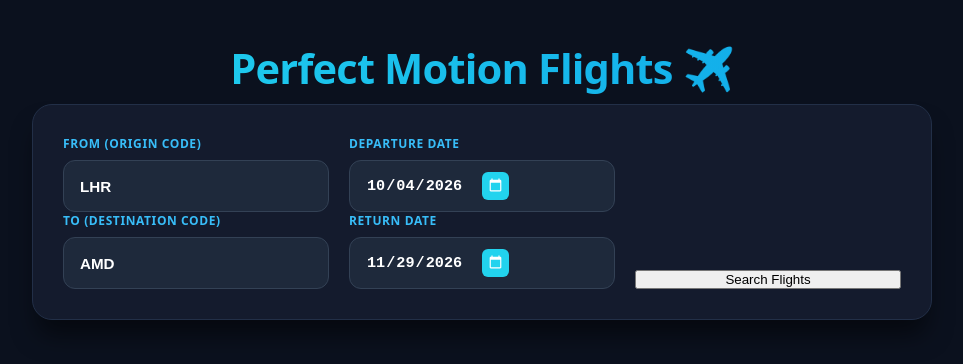
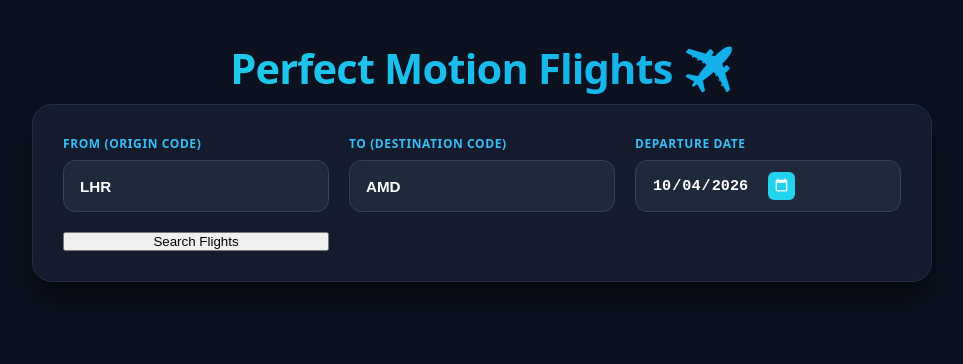
Before and after one commit to Milanbamaniya5/perfect-motion-flights, a Next.js app: page / in a window 1280 px wide. Shown: the top 364 px of the page, without its empty margins (158-1121 px from the left). Built offline with nearby package versions, Linux system fonts and the light colour scheme.

Commit message:
Remove return date input from flight search form

```diff
--- a/app/page.js
+++ b/app/page.js
@@ -7,30 +7,27 @@
   const [origin, setOrigin] = useState('LHR');
   const [destination, setDestination] = useState('AMD');
   const [departureDate, setDepartureDate] = useState('2026-10-04');
-  const [returnDate, setReturnDate] = useState('2026-11-29');
   const router = useRouter();
 
   const handleSearch = (e) => {
     e.preventDefault();
-    router.push(`/search?origin=${origin}&destination=${destination}&departureDate=${departureDate}&returnDate=${returnDate}`);
+    router.push(`/search?origin=${origin}&destination=${destination}&departureDate=${departureDate}`);
   };
 
   return (
     <main className="min-h-screen bg-gray-50 flex flex-col items-center justify-center p-6">
-      <div className="max-w-2xl w-full bg-white rounded-2xl shadow-xl p-8">
-        <h1 className="text-3xl font-bold text-gray-800 mb-6 text-center">
+      <div className="max-w-xl w-full bg-white rounded-2xl shadow-xl p-8">
+        <h1 className="text-2xl font-bold text-gray-800 mb-6 text-center">
           Perfect Motion Flights ✈️
         </h1>
-
         <form onSubmit={handleSearch} className="space-y-4">
-          <div className="grid grid-cols-1 md:grid-cols-2 gap-4">
           <div>
             <label className="block text-sm font-medium text-gray-700 mb-1">From (Origin Code)</label>
             <input
               type="text"
               value={origin}
               onChange={(e) => setOrigin(e.target.value)}
-                className="w-full p-3 border border-gray-300 rounded-lg focus:ring-2 focus:ring-blue-500 outline-none"
+              className="w-full p-3 border rounded-lg"
               required
             />
           </div>
@@ -40,37 +37,23 @@
               type="text"
               value={destination}
               onChange={(e) => setDestination(e.target.value)}
-                className="w-full p-3 border border-gray-300 rounded-lg focus:ring-2 focus:ring-blue-500 outline-none"
+              className="w-full p-3 border rounded-lg"
               required
             />
           </div>
-          </div>
-
-          <div className="grid grid-cols-1 md:grid-cols-2 gap-4">
           <div>
             <label className="block text-sm font-medium text-gray-700 mb-1">Departure Date</label>
             <input
               type="date"
               value={departureDate}
               onChange={(e) => setDepartureDate(e.target.value)}
-                className="w-full p-3 border border-gray-300 rounded-lg focus:ring-2 focus:ring-blue-500 outline-none"
+              className="w-full p-3 border rounded-lg"
               required
             />
           </div>
-            <div>
-              <label className="block text-sm font-medium text-gray-700 mb-1">Return Date</label>
-              <input
-                type="date"
-                value={returnDate}
-                onChange={(e) => setReturnDate(e.target.value)}
-                className="w-full p-3 border border-gray-300 rounded-lg focus:ring-2 focus:ring-blue-500 outline-none"
-              />
-            </div>
-          </div>
-
           <button
             type="submit"
-            className="w-full bg-yellow-400 hover:bg-yellow-500 text-gray-900 font-semibold p-4 rounded-xl transition duration-200 mt-4 shadow-md"
+            className="w-full bg-yellow-400 hover:bg-yellow-500 text-gray-900 font-semibold p-3 rounded-xl shadow mt-2"
           >
             Search Flights
           </button>
```
Lines whose indentation alone changed are shown as unchanged.
